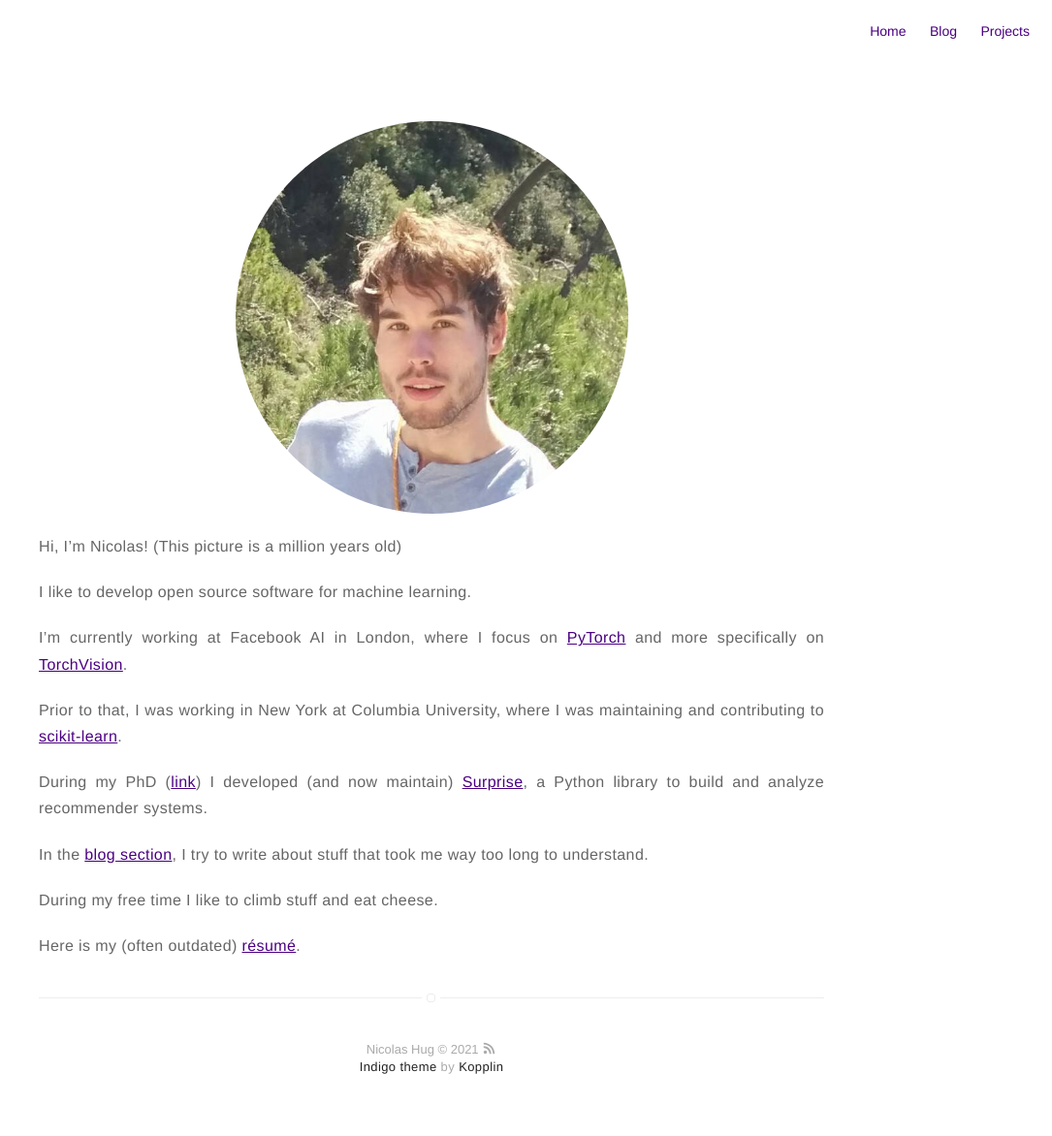
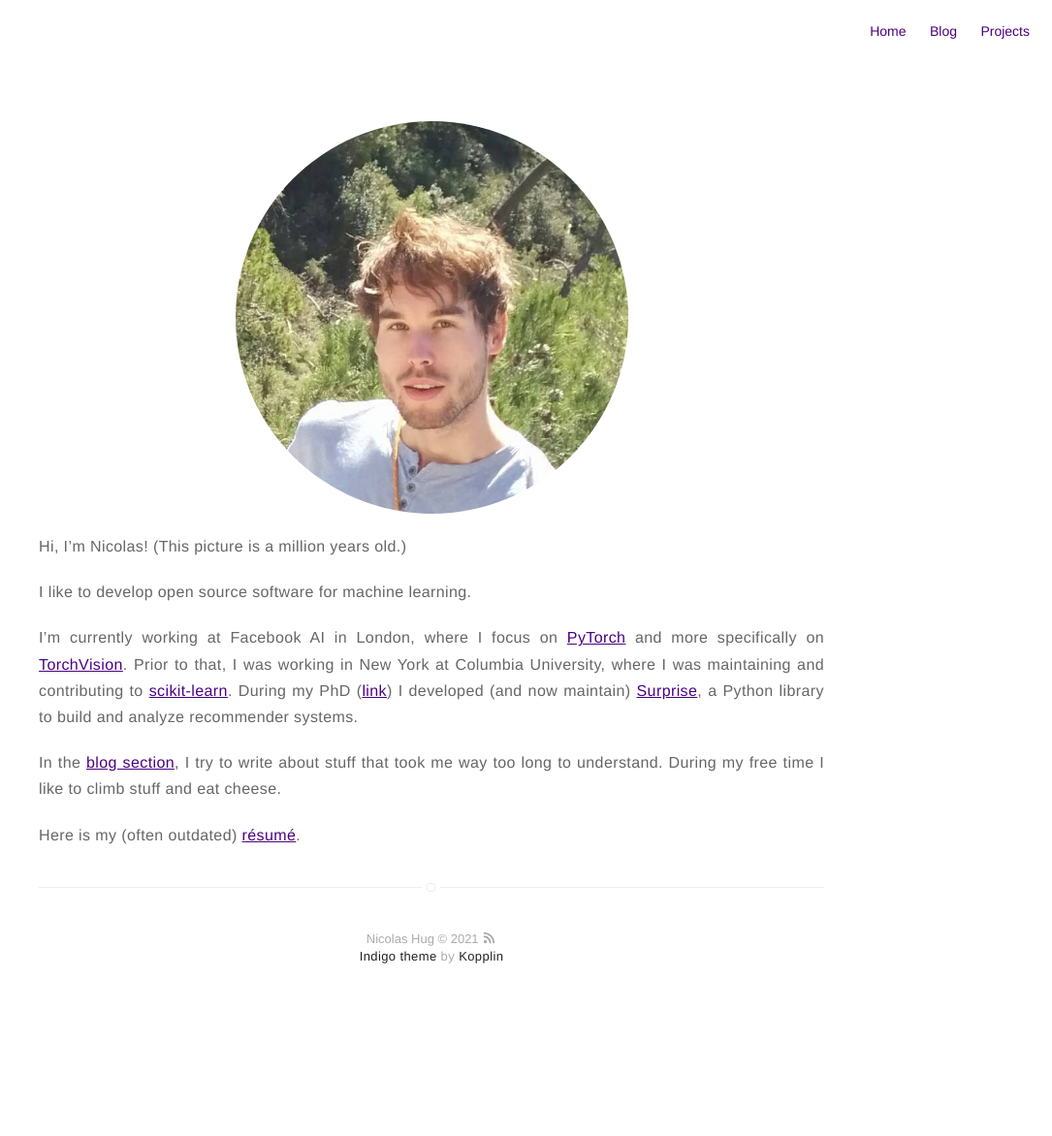
Before and after one commit to NicolasHug/nicolashug.github.io, a Jekyll site: the page built from about.md, in a window 1280 px wide. Shown: the whole page at 97% size, without its empty margins (195-1280 px from the left). Built offline with Jekyll 4.4.1, drawn with Linux system fonts in a browser that asks for light colours; after the commit the page ends 1058 px from its top, so only the background shows below that.

Commit message:
don't skip lines

```diff
--- a/about.md
+++ b/about.md
@@ -6,24 +6,21 @@ layout: page
 <img style="border-radius:100%" alt="Nicolas Hug" src="{{ site.url }}/assets/images/nico.jpg">
 
 Hi, I'm Nicolas!
-(This picture is a million years old)
+(This picture is a million years old.)
 
 I like to develop open source software for machine learning.
 
 I'm currently working at Facebook AI in London, where I focus on
 [PyTorch](https://pytorch.org/) and more specifically on
-[TorchVision](https://pytorch.org/vision/).
-
-Prior to that, I was working in New York at Columbia University, where I was
-maintaining and contributing to [scikit-learn](http://scikit-learn.org/).
-
-During my PhD ([link](http://nicolas-hug.com/assets/phd.pdf)) I developed
-(and now maintain) [Surprise](http://surpriselib.com), a Python library to
-build and analyze recommender systems.
+[TorchVision](https://pytorch.org/vision/). Prior to that, I was working in
+New York at Columbia University, where I was maintaining and contributing to
+[scikit-learn](http://scikit-learn.org/). During my PhD
+([link](http://nicolas-hug.com/assets/phd.pdf)) I developed (and now
+maintain) [Surprise](http://surpriselib.com), a Python library to build and
+analyze recommender systems.
 
 In the [blog section]({{ site.url }}/blog), I try to write about stuff that
-took me way too long to understand.
-
-During my free time I like to climb stuff and eat cheese.
+took me way too long to understand. During my free time I like to climb stuff
+and eat cheese.
 
 Here is my (often outdated) [résumé]({{ site.url }}/assets/Nicolas_Hug_CV.pdf).
```
